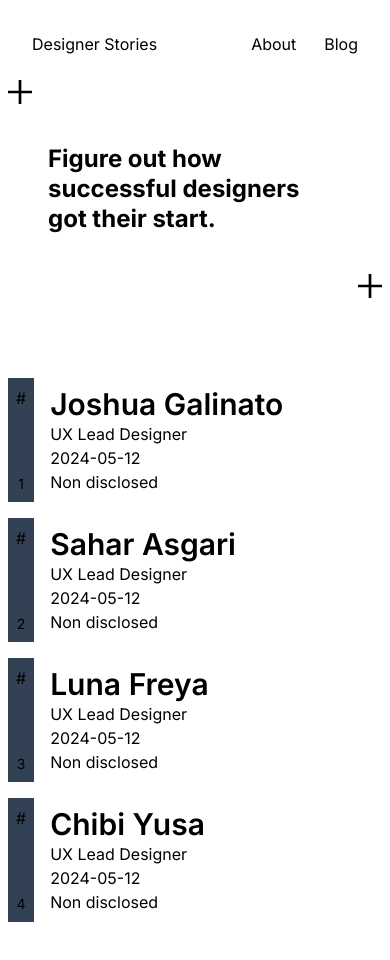
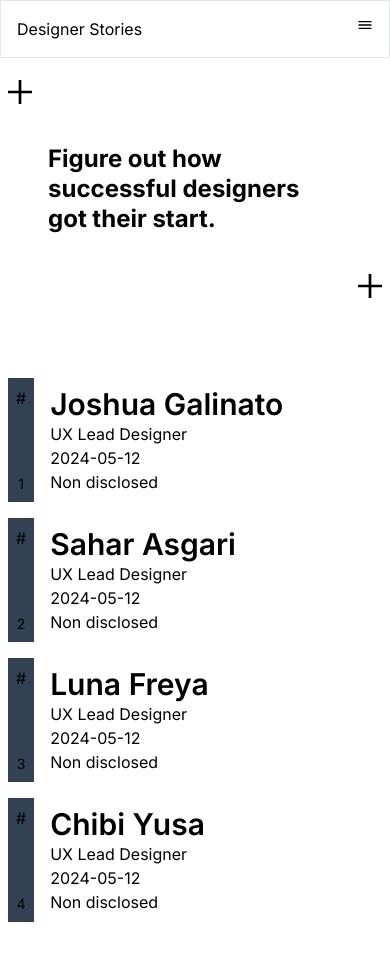
Before and after one commit to jaygal0/path-to-design, a Next.js app: page / in a window 390 px wide. Shown: the top 960 px of the page. Built offline with nearby package versions, Linux system fonts and the light colour scheme.

Commit message:
added a basic mobile nav with the ability to toggle the tray

```diff
--- a/components/Navbar.tsx
+++ b/components/Navbar.tsx
@@ -25,9 +25,54 @@ export function Navbar() {
   }, [showMobileMenu]);
 
   return (
-    <div className="fixed left-0 top-0 z-50 flex w-screen justify-between px-8 py-8">
+    <div className="fixed left-0 top-0 z-40 flex w-screen justify-between border bg-white p-4">
       <Link href="/">Designer Stories</Link>
-      <div className="flex gap-7">
+      {showMobileMenu && (
+        <div className="absolute left-0 top-0 h-screen w-5/6 bg-slate-600">
+          <svg
+            className="absolute right-4 top-4"
+            onClick={toggleMobileMenu}
+            xmlns="http://www.w3.org/2000/svg"
+            width="1em"
+            height="1em"
+            viewBox="0 0 24 24"
+          >
+            <g fill="none" fill-rule="evenodd">
+              <path d="M24 0v24H0V0zM12.593 23.258l-.011.002l-.071.035l-.02.004l-.014-.004l-.071-.035c-.01-.004-.019-.001-.024.005l-.004.01l-.017.428l.005.02l.01.013l.104.074l.015.004l.012-.004l.104-.074l.012-.016l.004-.017l-.017-.427c-.002-.01-.009-.017-.017-.018m.265-.113l-.013.002l-.185.093l-.01.01l-.003.011l.018.43l.005.012l.008.007l.201.093c.012.004.023 0 .029-.008l.004-.014l-.034-.614c-.003-.012-.01-.02-.02-.022m-.715.002a.023.023 0 0 0-.027.006l-.006.014l-.034.614c0 .012.007.02.017.024l.015-.002l.201-.093l.01-.008l.004-.011l.017-.43l-.003-.012l-.01-.01z" />
+              <path
+                fill="currentColor"
+                d="m12 14.122l5.303 5.303a1.5 1.5 0 0 0 2.122-2.122L14.12 12l5.304-5.303a1.5 1.5 0 1 0-2.122-2.121L12 9.879L6.697 4.576a1.5 1.5 0 1 0-2.122 2.12L9.88 12l-5.304 5.304a1.5 1.5 0 1 0 2.122 2.12z"
+              />
+            </g>
+          </svg>
+          <div className="flex flex-col gap-5 p-7 text-2xl">
+            <Link href="/about">About</Link>
+            <Link href="/blog">Blog</Link>
+            <Link href="/share">Share Your Story</Link>
+            <Link href="/privacy">Privacy</Link>
+          </div>
+        </div>
+      )}
+      {!showMobileMenu && (
+        <svg
+          onClick={toggleMobileMenu}
+          className="md:hidden"
+          xmlns="http://www.w3.org/2000/svg"
+          width="1em"
+          height="1em"
+          viewBox="0 0 24 24"
+        >
+          <path
+            fill="none"
+            stroke="currentColor"
+            stroke-linecap="round"
+            stroke-linejoin="round"
+            stroke-width="2"
+            d="M3 17h18M3 12h18M3 7h18"
+          />
+        </svg>
+      )}
+      <div className="hidden gap-7 md:flex">
         <Link href="/about">About</Link>
         <Link href="blog">Blog</Link>
       </div>
```
